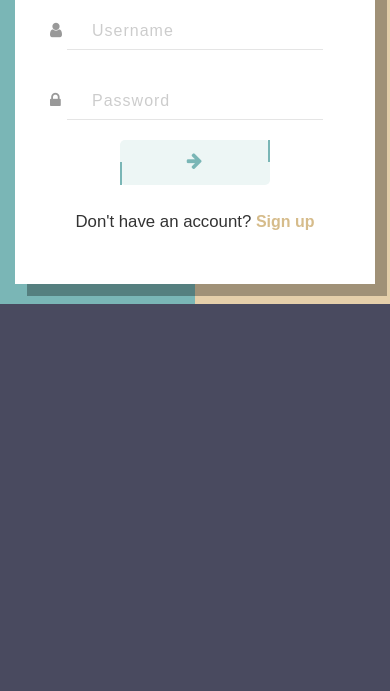
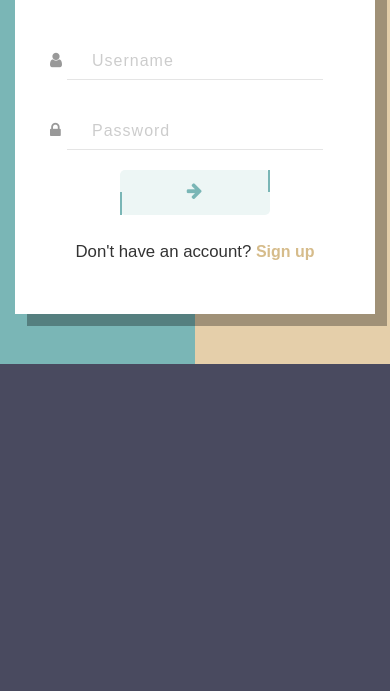
Before and after one commit to 0413czm/0413czm, a website: page login.html in a window 390 px wide. Shown: the part 153-844 px from the top of the page. Drawn offline with Linux system fonts and the light colour scheme.

Commit message:
登陆修改

```diff
--- a/login.html
+++ b/login.html
@@ -4,13 +4,15 @@
 	<meta charset="UTF-8">
 	<meta http-equiv="X-UA-Compatible" content="IE=edge,chrome=1">
 	<meta name="viewport" content="width=device-width, initial-scale=1.0">
-	<title>简洁的Bootstrap登录框设计效果|DEMO_jQuery之家-自由分享jQuery、html5、css3的插件库</title>
+	<title>登录页</title>
 	<link rel="stylesheet" type="text/css" href="css/bootstrap-grid.min.css" /><!--CSS RESET-->
 	<link href="http://cdn.bootcss.com/font-awesome/4.7.0/css/font-awesome.min.css" rel="stylesheet">
 	<link rel="stylesheet" type="text/css" href="css/htmleaf-demo.css"><!--演示页面样式，使用时可以不引用-->
 	<style>
-		.demo{ padding: 20px 0;background: linear-gradient(to right,#7AB6B6 50%, #E5CFAA 50%); }
-
+		.demo{ padding: 110px 0;background: linear-gradient(to right,#7AB6B6 50%, #E5CFAA 50%); }
+		@media screen and (max-width: 750px) {
+			.demo{ padding: 50px 0;background: linear-gradient(to right,#7AB6B6 50%, #E5CFAA 50%); }
+		}
 		.form-horizontal{
 		    background-color: #fff;
 		    font-family: 'Arimo', sans-serif;
```
